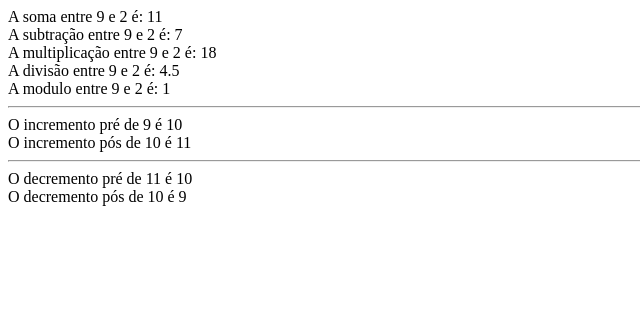
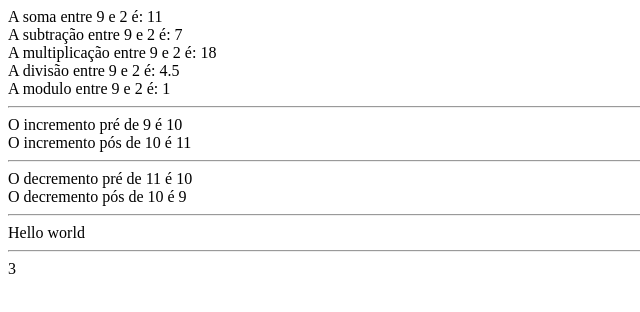
Before and after one commit to Tefsu/Estudos, a plain HTML site: page JAVASCRIPT/javascript-Basico/operadores_aritmeticos.html in a window 1280 px wide. Shown: the whole page, without its empty margins (0-640 px from the left). Drawn offline with Linux system fonts and the light colour scheme.

Commit message:
Update operadores_aritmeticos.html

```diff
--- a/JAVASCRIPT/javascript-Basico/operadores_aritmeticos.html
+++ b/JAVASCRIPT/javascript-Basico/operadores_aritmeticos.html
@@ -30,6 +30,24 @@
         document.write('O decremento pós de ' + num1 + ' é ');
         num1--;
         document.write((num1) + '<br>');
+
+        document.write('<hr>');
+
+        var teste = 'Hello ';
+        // teste = teste + 5;
+        //teste += 5;
+        //teste -=5;
+        //teste *=5;
+        //teste /=2;
+        //teste %=3;
+        teste += 'world'
+        document.write(teste);
+
+        document.write('<hr>');
+
+        document.write((11 + 5 - 5 * 2) / 2)
+        // multiplicação > divisão > adição > subtração
+        // () aplica procedência
     </script>
 
 </head>
```
